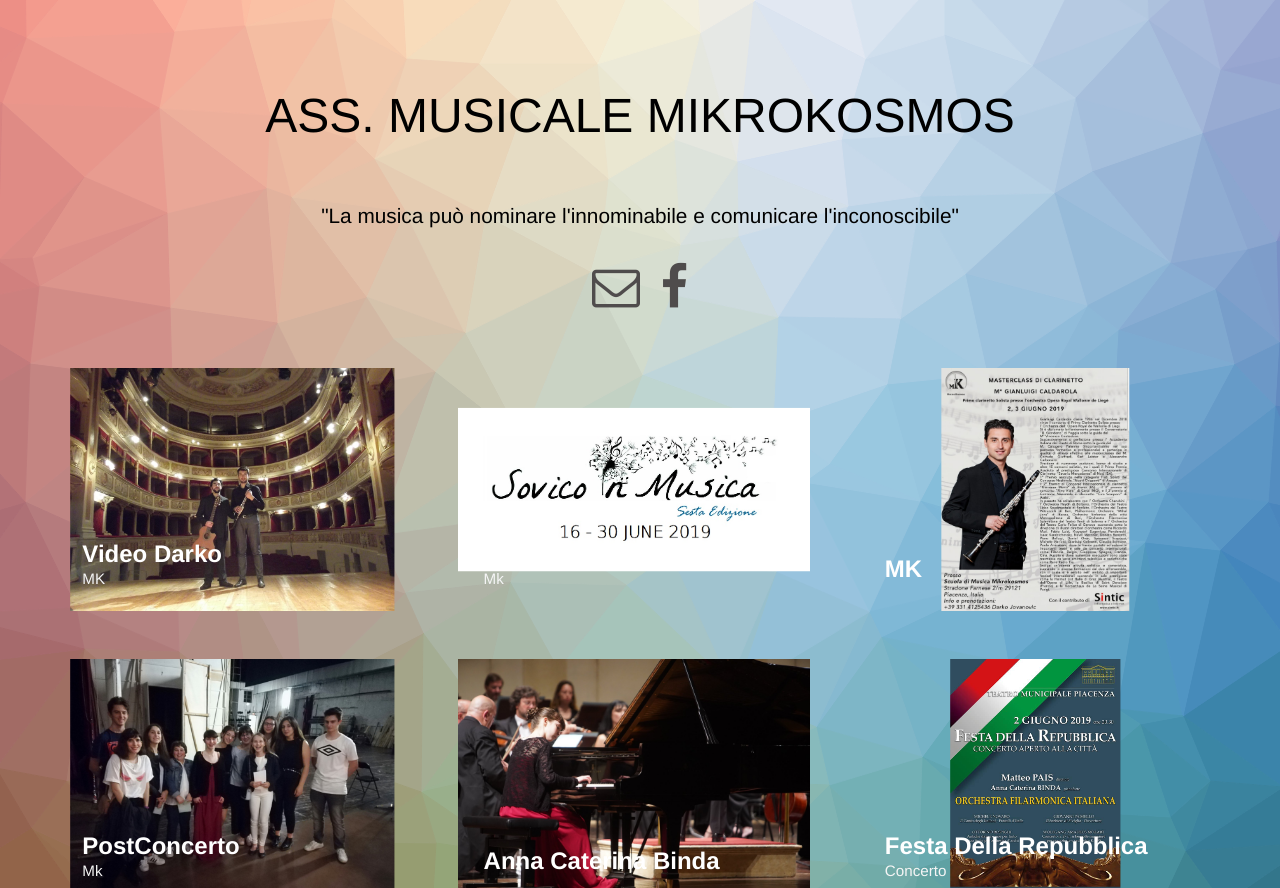
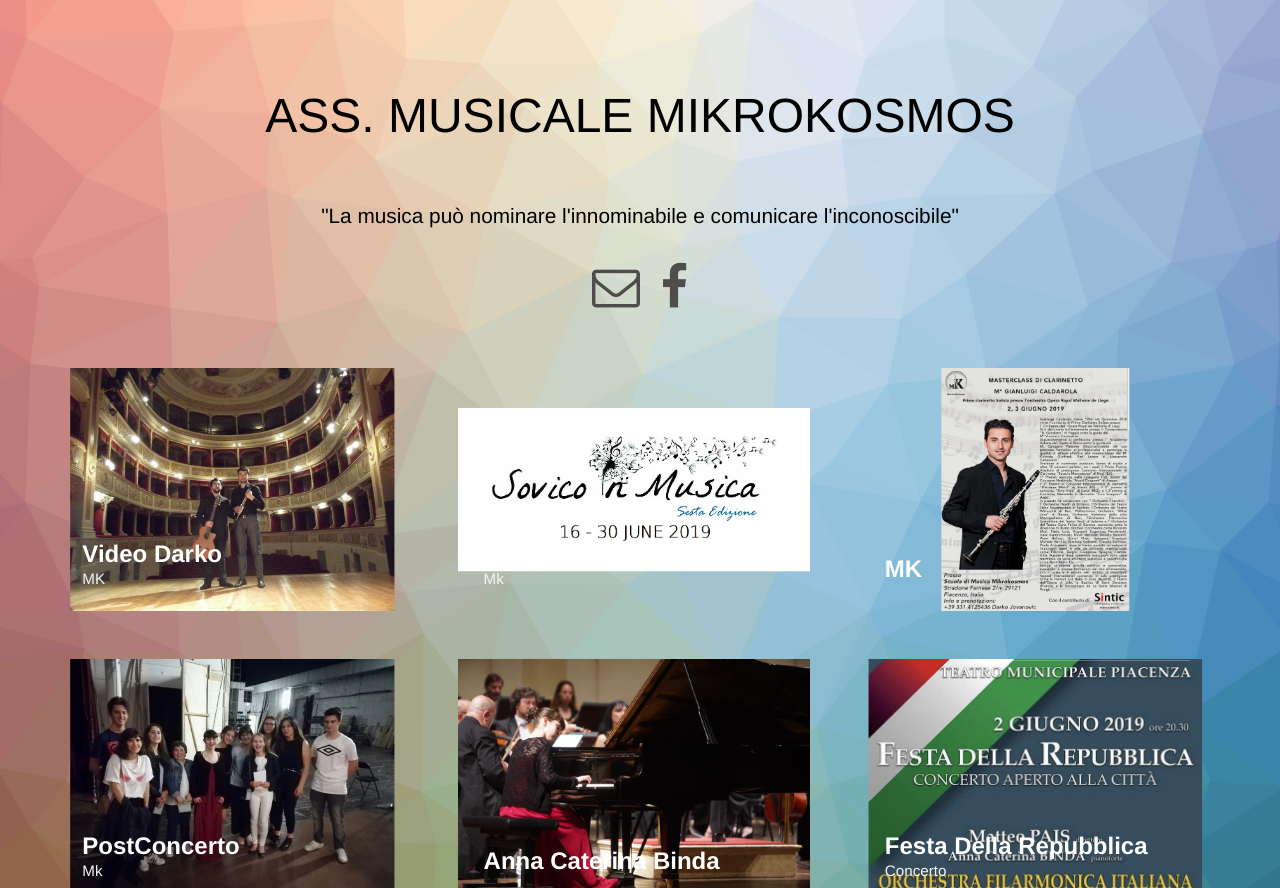
Before and after one commit to katia87comp/katia87comp.github.io, a Jekyll site: the page built from index.html, in a window 1280 px wide. Shown: the top 888 px of the page. Built offline with Jekyll 4.4.1, drawn with Linux system fonts in a browser that asks for light colours; a file with an impossible date is left out; grey boxes are pictures that could not be loaded.

Commit message:
foto2
mod

```diff
--- a/_posts/2019-06-02-Festadella RepubblicaIIIPost.markdown
+++ b/_posts/2019-06-02-Festadella RepubblicaIIIPost.markdown
@@ -3,7 +3,7 @@
 subtitle: "Concerto"
 author: "Katia Spadola"
 avatar: "img/authors/katia.png"
-image: "img/FestadellaRepubblicaMG.jpg"
+image: "img/festadellaRepubblica2.jpg"
 date:   2019-06-2 12:12:12
 ---
 
--- a/index.html
+++ b/index.html
@@ -38,6 +38,11 @@
 
 
             <!--<a href="<a href="mailto:mikrokosmos.info@libero.it"><i class="fa fa-envelope-o fa-3x"></i></a> -->
+
+
+
+<!-- COLLEGAMEN TO MAIL -->
+
 
             <a href="mailto:mikrokosmos.info@libero.it">
                         <i class="fa fa-envelope-o" style="font-size:48px"></i>
```
Also changed, not shown: img/festadellarepubblica2.jpg (added).
